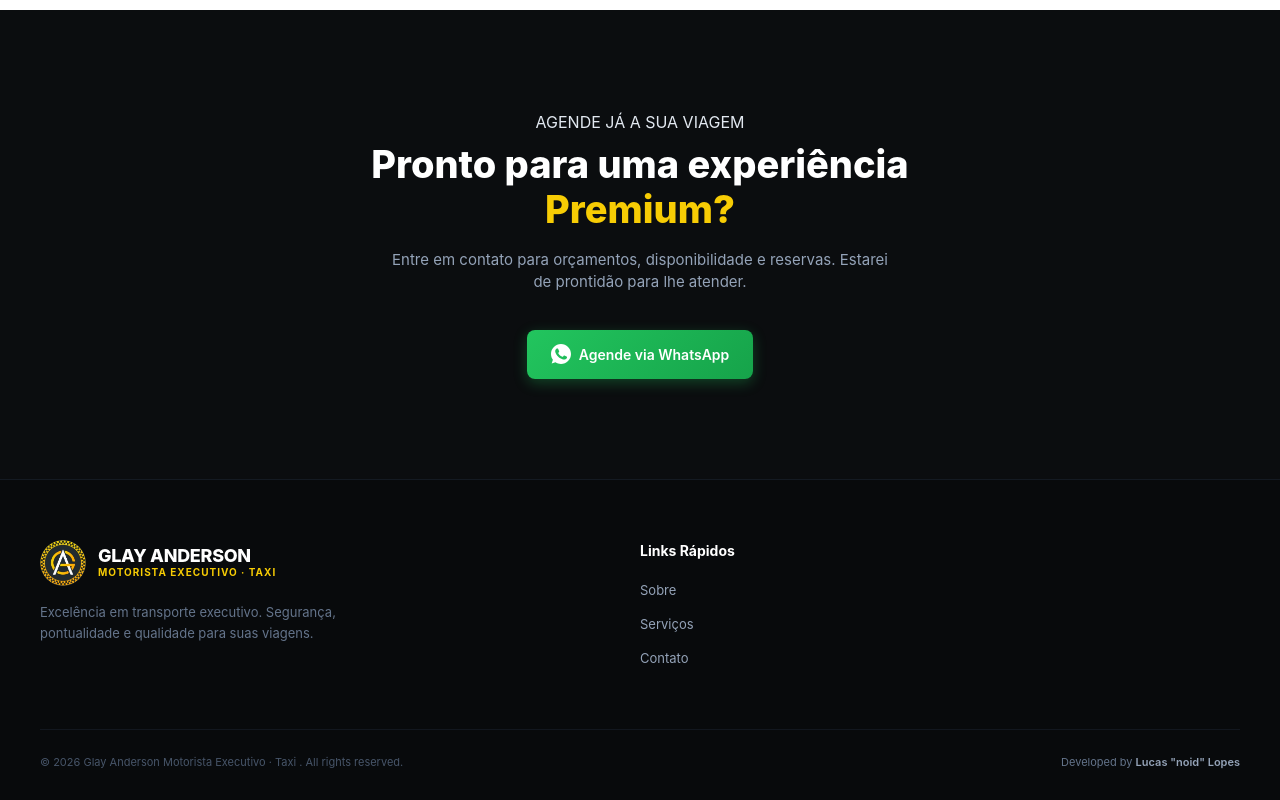
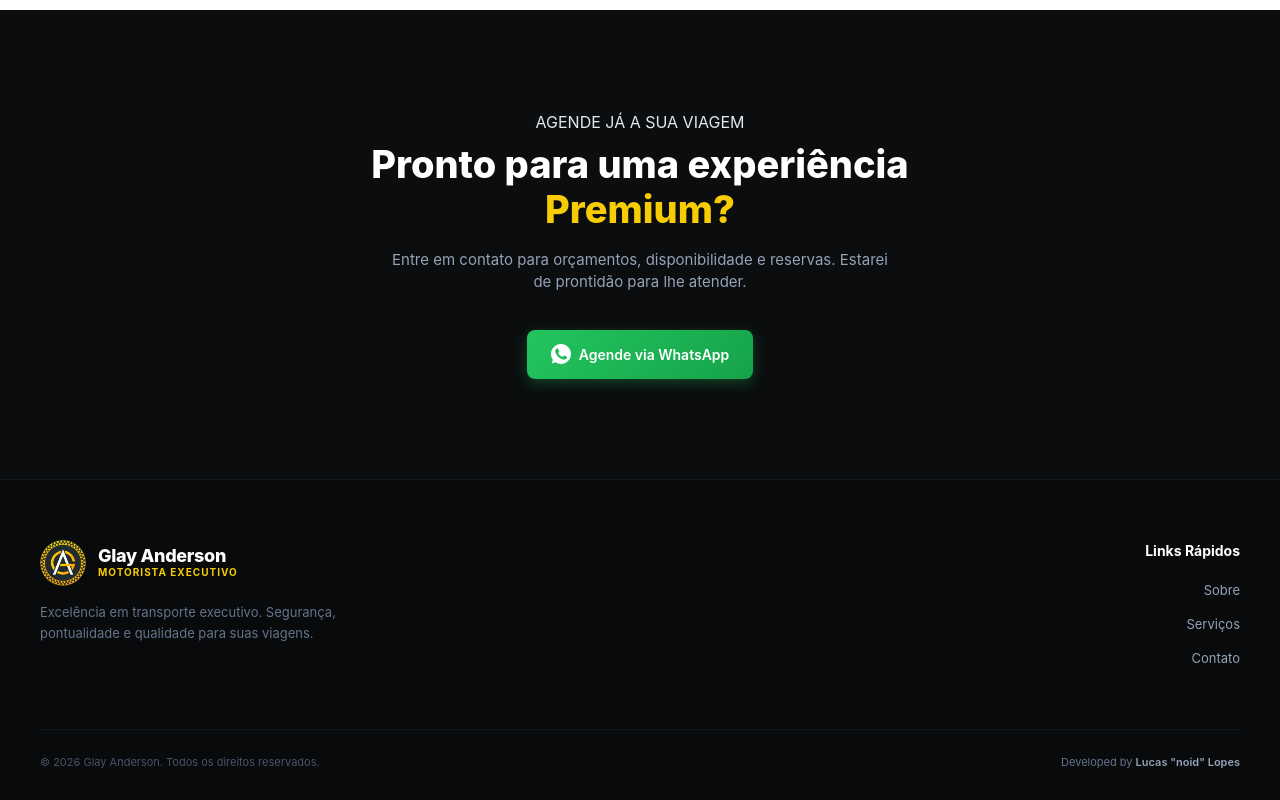
Before and after one commit to lucas1noid/GlayAnderson-portifolio, a React (Vite) app: page / in a window 1280 px wide. Shown: the part 2112-2912 px from the top of the page. Built offline with nearby package versions, Linux system fonts and the light colour scheme.

Commit message:
update footer layout and styling, enhance link and text

```diff
--- a/src/App.css
+++ b/src/App.css
@@ -1,4 +1,4 @@
-/* RESET & SMOOTH SCROLL */
+/* RESET E SMOOTH SCROLL */
 html {
   scroll-behavior: smooth;
 }
@@ -17,7 +17,7 @@ body {
   overflow-x: hidden;
 }
 
-/* LOGO OFICIAL COM CORTE CIRCULAR */
+/* LOGO */
 .brand-logo-img {
   width: 46px;
   height: 46px;
@@ -148,7 +148,7 @@ body {
   display: block;
 }
 
-/* BOTÃO ÚNICO DE DESTAQUE NO HEADER */
+/* BOTÃO ctt*/
 .btn-orange-header {
   background: linear-gradient(135deg, #f7cc04 0%, #feb108 100%);
   color: #0b0d0f;
@@ -570,7 +570,7 @@ body {
   max-width: 1200px;
   margin: 0 auto;
   display: grid;
-  grid-template-columns: 2fr 1fr 1fr;
+  grid-template-columns: 1fr 1fr;
   gap: 40px;
   margin-bottom: 60px;
 }
@@ -581,6 +581,13 @@ body {
   line-height: 1.6;
   margin-top: 16px;
   max-width: 320px;
+}
+
+.footer-col-links {
+  display: flex;
+  flex-direction: column;
+  align-items: flex-end;
+  text-align: right;
 }
 
 .footer-col h4 {
@@ -644,6 +651,7 @@ body {
   }
 }
 
+
 @media (max-width: 768px) {
   .hero-section {
     background-image: url('/images/glay-heromobile.png');
@@ -686,9 +694,14 @@ body {
     gap: 30px;
   }
 
-  .footer-bottom {
+    .footer-bottom {
     flex-direction: column;
     gap: 12px;
     text-align: center;
   }
+
+  .footer-col-links {
+    align-items: flex-start;
+    text-align: left;
+  }
 }
--- a/src/App.jsx
+++ b/src/App.jsx
@@ -193,19 +193,19 @@ export default function App() {
       <footer className="footer">
         <div className="footer-container">
           <div className="footer-col-main">
-            <div className="logo-container">
+            <a href="#" className="logo-container">
               <LogoGA />
               <div className="logo-text-box">
-                <span className="logo-text">GLAY ANDERSON</span>
-                <span className="logo-subtext">MOTORISTA EXECUTIVO · TAXI</span>
+                <span className="logo-text">Glay Anderson</span>
+                <span className="logo-subtext">Motorista Executivo</span>
               </div>
-            </div>
+            </a>
             <p className="footer-description">
               Excelência em transporte executivo. Segurança, pontualidade e qualidade para suas viagens.
             </p>
           </div>
 
-          <div className="footer-col">
+          <div className="footer-col footer-col-links">
             <h4>Links Rápidos</h4>
             <ul>
               <li><a href="#sobre">Sobre</a></li>
@@ -216,7 +216,7 @@ export default function App() {
         </div>
 
         <div className="footer-bottom">
-          <p>© 2026 Glay Anderson Motorista Executivo · Taxi . All rights reserved.</p>
+          <p>© 2026 Glay Anderson. Todos os direitos reservados.</p>
           <p className="developer-credit-wrapper">
             Developed by{' '}
             <a
```
